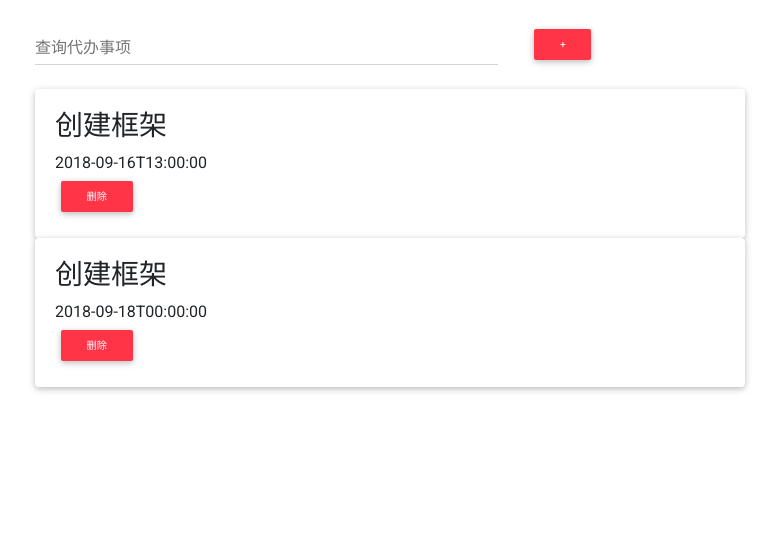
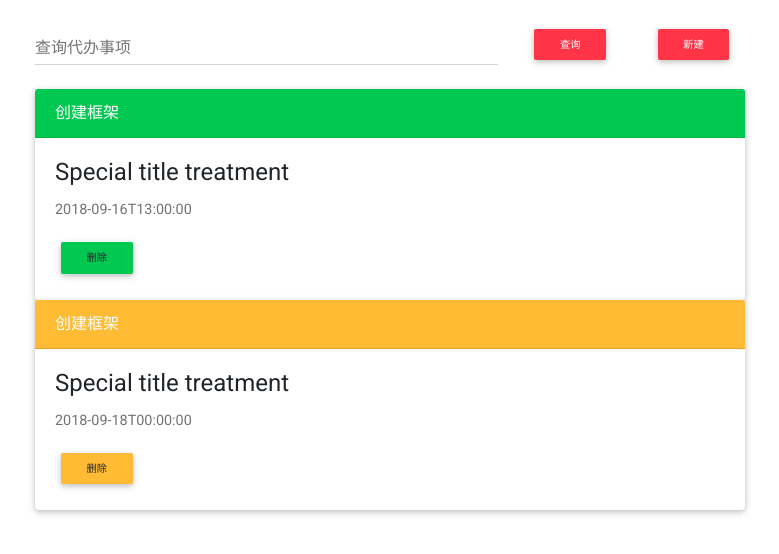
Before and after one commit to Thomstrong/Manchester-TodoList-client, a React (Create React App) app: page / in a window 1280 px wide. Shown: the top 554 px of the page, without its empty margins (250-1029 px from the left). Built offline with nearby package versions, Linux system fonts and the light colour scheme.

Commit message:
improve style

```diff
--- a/src/App.js
+++ b/src/App.js
@@ -1,7 +1,12 @@
 import React, {Component} from 'react';
 import SearchBox from "./Components/SearchBox";
-import Panel from "react-bootstrap/es/Panel";
 
+const cardColor = {
+    0: "success-color",
+    1: "primary-color",
+    2: "warning-color",
+    3: "danger-color"
+}
 const todoList = [
     {
         "id": "ef432037-5e41-4cca-8875-1441ec61cbe6",
@@ -17,7 +22,7 @@ const todoList = [
         "description": "\u521b\u5efa\u6846\u67b6",
         "deadline": "2018-09-18T00:00:00",
         "restTime": "1 day, 0:33:26.874559",
-        "priority": 4,
+        "priority": 2,
         "status": 0,
         "url": "http://127.0.0.1:8000/api/todoList/1b3d623f-3012-4edf-9f1c-ac7bdd6586eb/"
     }
@@ -42,37 +47,45 @@ class App extends Component {
 
     render() {
         const todoList = this.state.todoList;
-        console.log(todoList)
         return (
-            <div>
             <div className="container">
                 <div className="col-lg-8 ml-auto mr-auto">
                     <div className="row">
                         <div className="col-md-8 mt-auto mb-auto">
                             <SearchBox label={"查询代办事项"}/>
                         </div>
-                            <div className="col-md-4 mt-auto mb-auto">
-                                <button type="button" className={"btn btn-danger btn-sm"}>+
+                        <div className="col-md-2 mt-auto mb-auto">
+                            <button type="button" className={"btn btn-danger btn-sm"}>
+                                查询
+                            </button>
+                        </div>
+                        <div className="col-md-2 mt-auto mb-auto">
+                            <button type="button" onClick={() => {
+                                this.setState({open: true})
+                            }} className={"btn btn-danger btn-sm"}>
+                                新建
                             </button>
                         </div>
                     </div>
                 </div>
                 <div className="col-lg-8 ml-auto mr-auto">
                     {todoList.map((item) => {
-                            return (<div bsStyle="primary" class="h-auto card card-body">
-                                <Panel.Heading>
-                                    <Panel.Title componentClass="h3">{item.description}</Panel.Title>
-                                </Panel.Heading>
-                                <Panel.Body>{item.deadline}</Panel.Body>
-                                <Panel.Body>
+                        let color = cardColor[item.priority].toString();
+                        return (
+                            <div className="card">
+                                <div
+                                    className={"card-header lighten-1 white-text " + color}>{item.description}</div>
+                                <div className="card-body">
+                                    <h4 className="card-title">Special title treatment</h4>
+                                    <p className="card-text">{item.deadline}</p>
                                     <button onClick={() => this.deleteTask(item.url)} type="button"
-                                            className={"btn btn-danger btn-sm"}>
+                                            className={"btn btn-sm " + color}>
                                         删除
                                     </button>
-                                </Panel.Body>
-                            </div>)
+                                </div>
+                            </div>
+                        )
                     })}
-                    </div>
                 </div>
             </div>
         )
```
Lines whose indentation alone changed are shown as unchanged.
